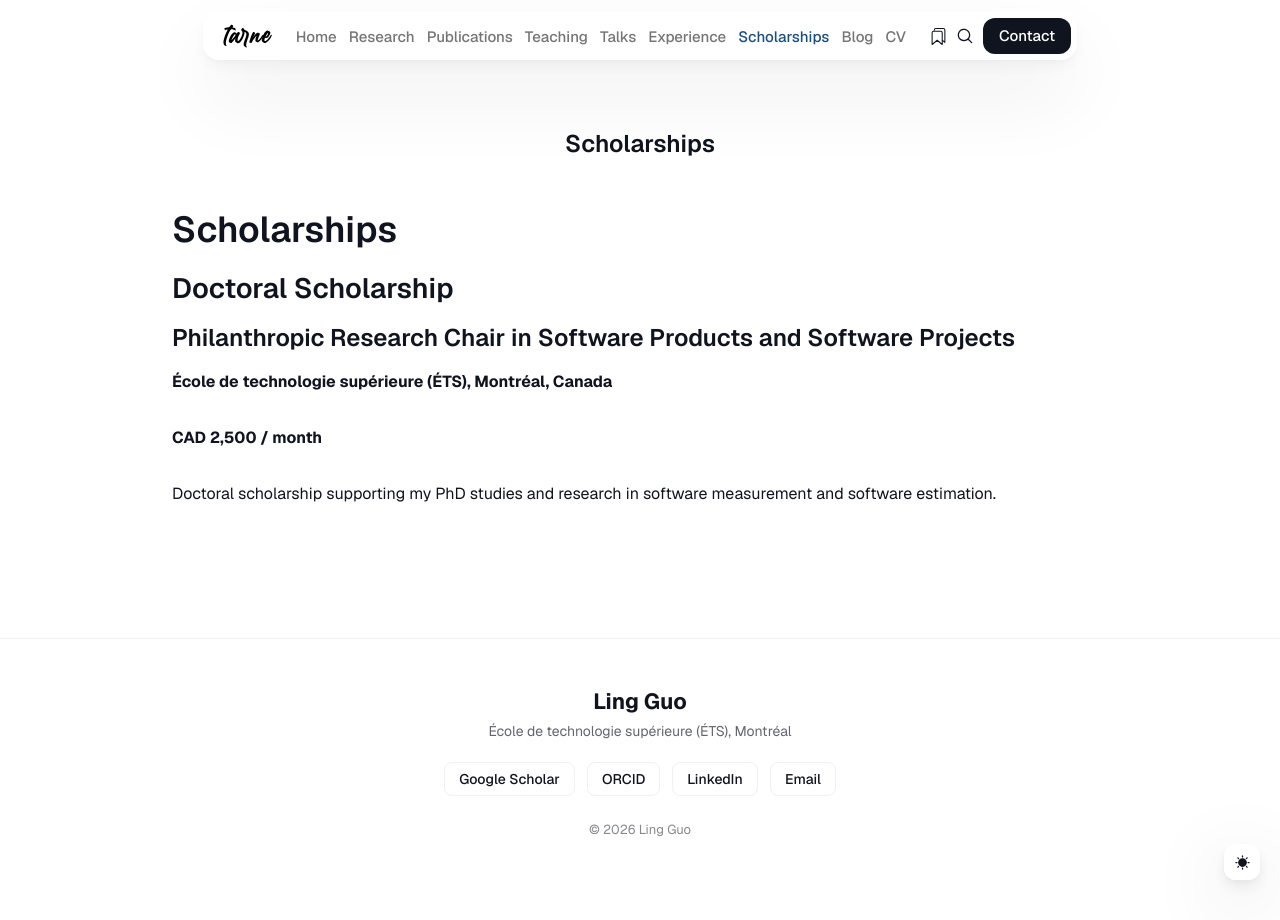
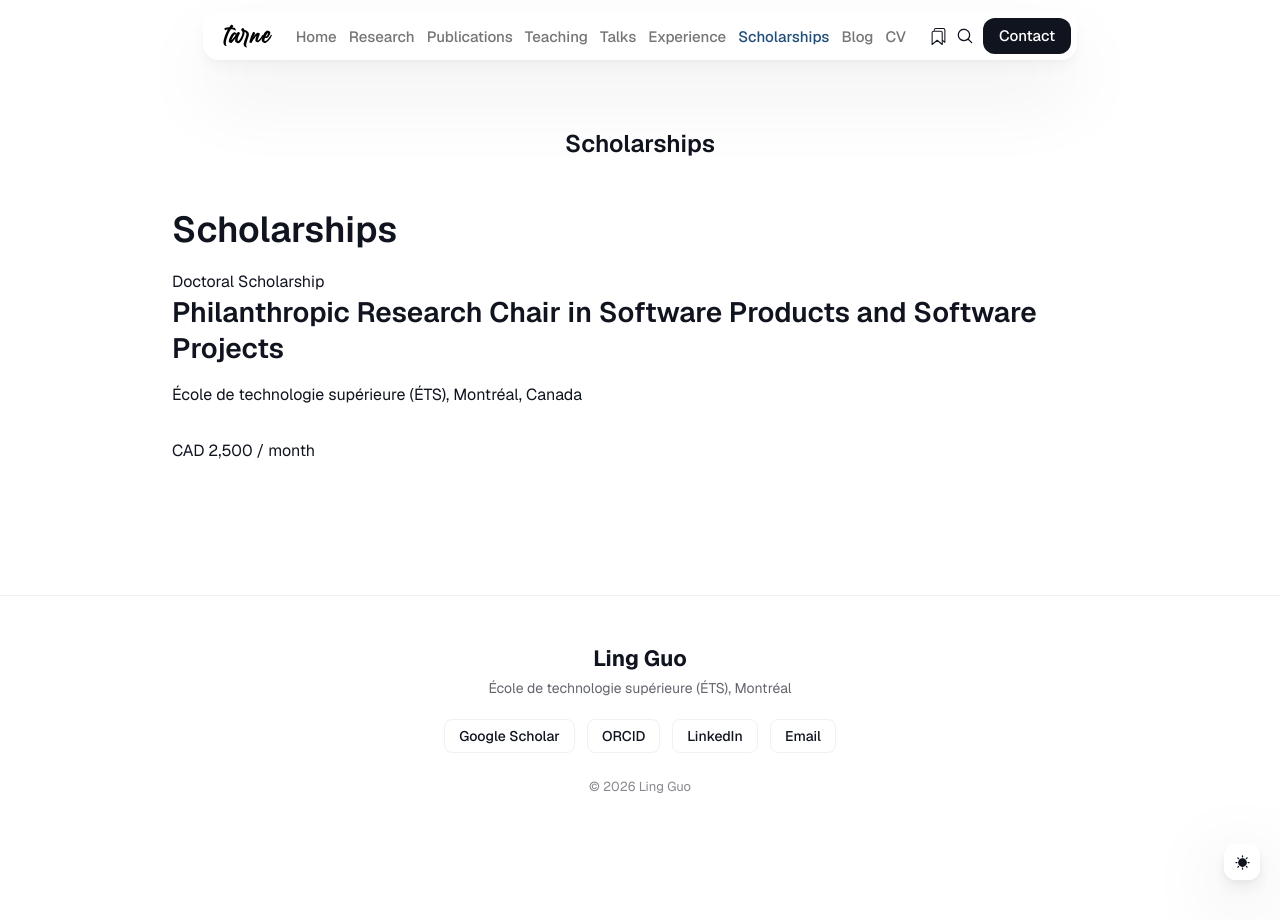
Before and after one commit to lingguo-research/lingguo-tarne, a Jekyll site: the page built from _pages/scholarship.md, in a window 1280 px wide. Built offline with Jekyll 4.4.1, drawn with Linux system fonts in a browser that asks for light colours; nearby versions of some CDN libraries.

Commit message:
Update scholarship.md

```diff
--- a/_pages/scholarship.md
+++ b/_pages/scholarship.md
@@ -5,12 +5,23 @@ permalink: /scholarships/
 
 # Scholarships
 
-## Doctoral Scholarship
+<div class="scholarship-card">
 
-### Philanthropic Research Chair in Software Products and Software Projects
+  <span class="scholarship-card__label">
+    Doctoral Scholarship
+  </span>
 
-**École de technologie supérieure (ÉTS), Montréal, Canada**
+  <h2>
+    Philanthropic Research Chair in Software Products and Software Projects
+  </h2>
 
-**CAD 2,500 / month**
+  <p class="scholarship-card__institution">
+    École de technologie supérieure (ÉTS), Montréal, Canada
+  </p>
 
-Doctoral scholarship supporting my PhD studies and research in software measurement and software estimation.
+  <div class="scholarship-card__amount">
+    CAD 2,500 / month
+  </div>
+
+
+</div>
```
